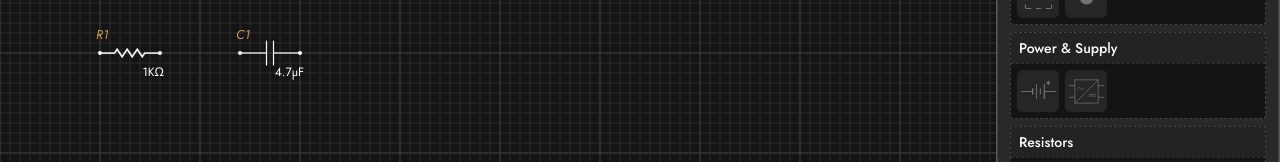
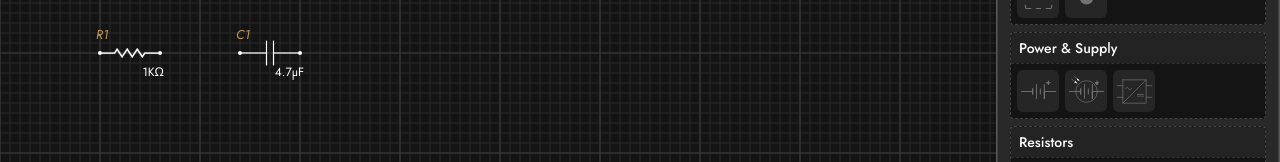
Before and after one commit to AletzMan/bitlab-circuit, a React (Vite) app: page / in a window 1280 px wide. Shown: the part 187-349 px from the top of the page. Built offline with nearby package versions, Linux system fonts and the light colour scheme.

Commit message:
refactor: Update PhotovoltaicCell component styles and add to ComponentsMap

```diff
--- a/src/components/ElectronicComponents/PowerSupply/styles.module.css
+++ b/src/components/ElectronicComponents/PowerSupply/styles.module.css
@@ -41,6 +41,15 @@
 .valueOptional {
     position: absolute;
     font-size: 0.6em;
+}
+
+.value {
+    color: var(--action-color);
+}
+
+.valueOptional {
+    position: absolute;
+    font-size: 0.5em;
 }
 
 .valueOptional {
--- a/src/constants/components.tsx
+++ b/src/constants/components.tsx
@@ -1,4 +1,4 @@
-import { ANDIcon, BJTNPNIcon, BJTPNPIcon, BUFFERIcon, BatteryIcon, BoardIcon, CapacitorIcon, DiodeIcon, FerriteCoreInductorIcon, InductorIcon, IronCoreInductorIcon, JFETNIcon, JFETPIcon, LDRIcon, LEDIcon, NANDIcon, NChainDepMOSFETIcon, NChainEnhMOSFETIcon, NORIcon, NOTIcon, NodeIcon, ORIcon, PChainDepMOSFETIcon, PChainEnhMOSFETIcon, PhotoDiodeIcon, PhotoTransistorNPN3PinsIcon, PhotoTransistorNPNIcon, PhotoTransistorPNP3PinsIcon, PhotoTransistorPNPIcon, PolarisedCapacitorIcon, PotentiometerIcon, PowerSupplyIcon, PresetFerriteCoreInductorIcon, PresetIronCoreInductorIcon, PushButtonCloseNCIcon, PushButtonCloseNOIcon, PushButtonOpenNCIcon, PushButtonOpenNOIcon, RelayDPDTCloseIcon, RelayDPDTOpenIcon, RelayDPSTCloseIcon, RelayDPSTOpenIcon, RelaySPDTCloseIcon, RelaySPDTOpenIcon, RelaySPSTCloseIcon, RelaySPSTOpenIcon, ResistorIcon, RheostatIcon, SchottkyIcon, SwitchDPDTCloseIcon, SwitchDPDTOpenIcon, SwitchDPSTCloseIcon, SwitchDPSTOpenIcon, SwitchSPDTCloseIcon, SwitchSPDTOpenIcon, SwitchSPSTCloseIcon, SwitchSPSTOpenIcon, TVSDiodeIcon, ThermistorIcon, TrimmerCapacitorIcon, TunnelIcon, VaractorIcon, VariableCapacitorIcon, VariableFerriteCoreInductorIcon, VariableIronCoreInductorIcon, XNORIcon, XORIcon, ZenerIcon } from "@/icons";
+import { ANDIcon, BJTNPNIcon, BJTPNPIcon, BUFFERIcon, BatteryIcon, BoardIcon, CapacitorIcon, DiodeIcon, FerriteCoreInductorIcon, InductorIcon, IronCoreInductorIcon, JFETNIcon, JFETPIcon, LDRIcon, LEDIcon, NANDIcon, NChainDepMOSFETIcon, NChainEnhMOSFETIcon, NORIcon, NOTIcon, NodeIcon, ORIcon, PChainDepMOSFETIcon, PChainEnhMOSFETIcon, PhotoDiodeIcon, PhotoTransistorNPN3PinsIcon, PhotoTransistorNPNIcon, PhotoTransistorPNP3PinsIcon, PhotoTransistorPNPIcon, PhotovoltaicCellIcon, PolarisedCapacitorIcon, PotentiometerIcon, PowerSupplyIcon, PresetFerriteCoreInductorIcon, PresetIronCoreInductorIcon, PushButtonCloseNCIcon, PushButtonCloseNOIcon, PushButtonOpenNCIcon, PushButtonOpenNOIcon, RelayDPDTCloseIcon, RelayDPDTOpenIcon, RelayDPSTCloseIcon, RelayDPSTOpenIcon, RelaySPDTCloseIcon, RelaySPDTOpenIcon, RelaySPSTCloseIcon, RelaySPSTOpenIcon, ResistorIcon, RheostatIcon, SchottkyIcon, SwitchDPDTCloseIcon, SwitchDPDTOpenIcon, SwitchDPSTCloseIcon, SwitchDPSTOpenIcon, SwitchSPDTCloseIcon, SwitchSPDTOpenIcon, SwitchSPSTCloseIcon, SwitchSPSTOpenIcon, TVSDiodeIcon, ThermistorIcon, TrimmerCapacitorIcon, TunnelIcon, VaractorIcon, VariableCapacitorIcon, VariableFerriteCoreInductorIcon, VariableIronCoreInductorIcon, XNORIcon, XORIcon, ZenerIcon } from "@/icons";
 import { Categories, ComponentProperties, ComponentType, UnitsType } from "@/types";
 
 
@@ -48,6 +48,23 @@ export const ComponentsMap: Record<ComponentType, ComponentProperties> = {
         category: Categories["Power & Supply"],
         componentType: ComponentType.Battery,
         icon: <BatteryIcon />,
+        unit: UnitsType.VoltageDC,
+        prefix: "V",
+        designator: "BAT",
+        type: 'battery',
+        has_properties: true,
+        isDesignatorVisible: true,
+        isValueVisible: true,
+        connectedHandles: [false, false],
+        style: undefined,
+        size: "small"
+    },
+    [ComponentType.PhotovoltaicCell]: {
+        name: 'PhotoVoltaic Cell',
+        value: 12,
+        category: Categories["Power & Supply"],
+        componentType: ComponentType.PhotovoltaicCell,
+        icon: <PhotovoltaicCellIcon />,
         unit: UnitsType.VoltageDC,
         prefix: "V",
         designator: "BAT",
--- a/src/icons/index.tsx
+++ b/src/icons/index.tsx
@@ -914,6 +914,18 @@ export function BatteryIcon(props: SVGProps<SVGSVGElement>) {
     );
 }
 
+export function PhotovoltaicCellIcon(props: SVGProps<SVGSVGElement>) {
+    return (
+        <svg {...props} height="33px" width="33px" viewBox="0 0 600 600" >
+            <path fill="none" stroke="currentColor" strokeWidth={STROKE_WIDTH * 4} d="M50,90 L100,130" strokeLinejoin="miter" strokeLinecap="square" markerEnd='url(#head)' />
+            <path fill="none" stroke="currentColor" strokeWidth={STROKE_WIDTH * 4} d="M90,40 L140,85" strokeLinejoin="miter" strokeLinecap="square" markerEnd='url(#head)' />
+            <path stroke="currentColor" fill="none" strokeWidth={STROKE_WIDTH * 4} d="M0,300 H200 V250 V350 V300  M266,175 V425 M332,250 V350  M400,175 V425 V300 H600  M480,115 V188 V150 H445 H515"></path>
+            <path stroke="currentColor" fill="none" strokeWidth={STROKE_WIDTH * 4} d="M0,300 H200 V250 V350 V300  M266,175 V425 M332,250 V350  M400,175 V425 V300 H600  M480,115 V188 V150 H445 H515"></path>
+            <circle fill="none" stroke="currentColor" strokeWidth={STROKE_WIDTH * 4} r={185} cx={300} cy={300} />
+        </svg>
+    );
+}
+
 export function PowerSupplyIcon(props: SVGProps<SVGSVGElement>) {
     return (
         <svg {...props} height="33px" width="33px" viewBox="0 0 600 600" >
--- a/src/types/index.ts
+++ b/src/types/index.ts
@@ -5,6 +5,7 @@ import { CSSProperties } from "react";
 
 export enum ComponentType {
     Battery = 'battery',
+    PhotovoltaicCell = 'photovoltaiccell',
     PowerSupply = 'powersupply',
     Resistor = 'resistor',
     Rheostat = "rheostat",
@@ -83,7 +84,7 @@ export enum UnitsType {
 export const UNITS = {
     ohm: ['Ω', 'KΩ', 'MΩ'],
     voltdc: ['mV', 'V'],
-    voltac: ['mvAC', 'VAC'],
+    voltac: ['VAC'],
     farad: ['pF', 'nF', 'µF'],
     ampere: ['μA', 'mA', 'A'],
     henry: ['μH', 'mH', 'H'],
```
